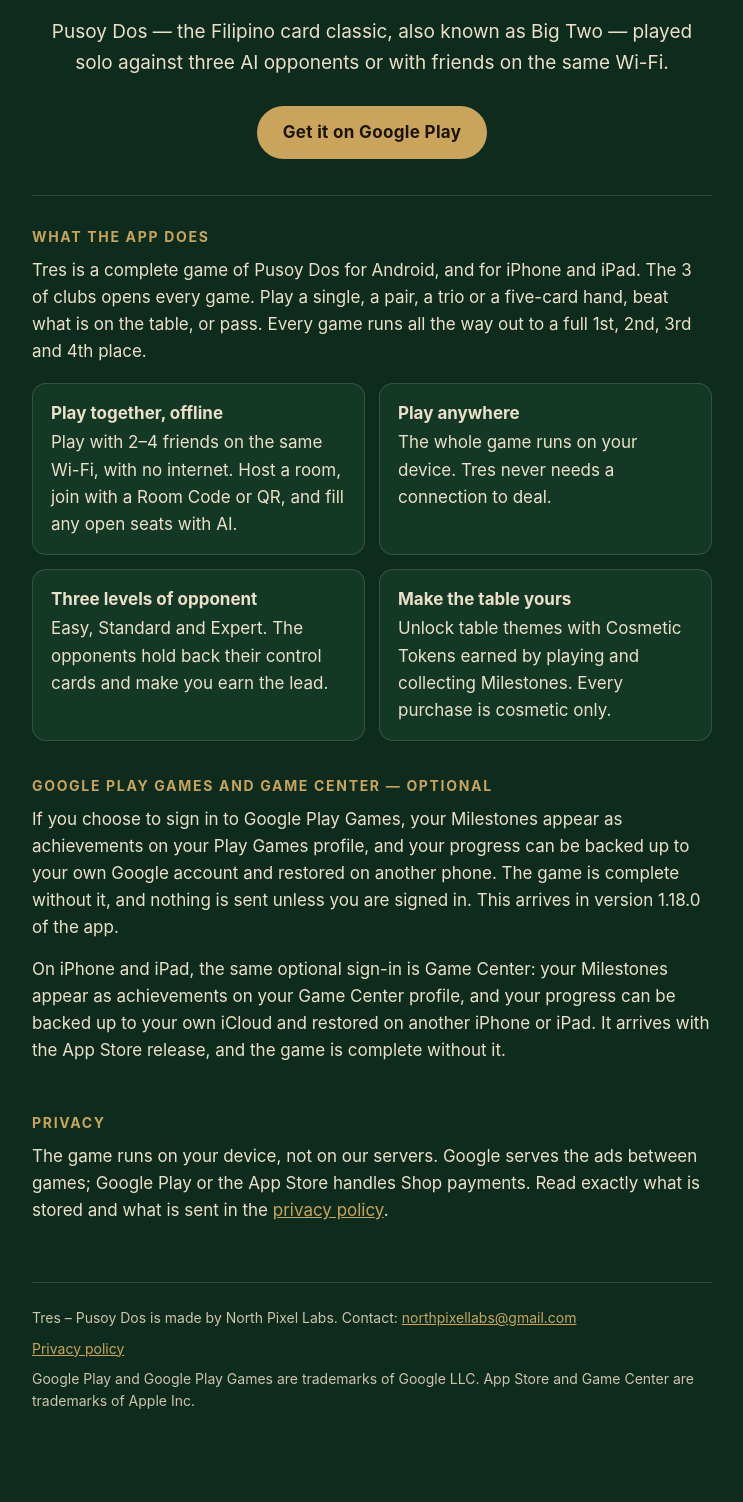
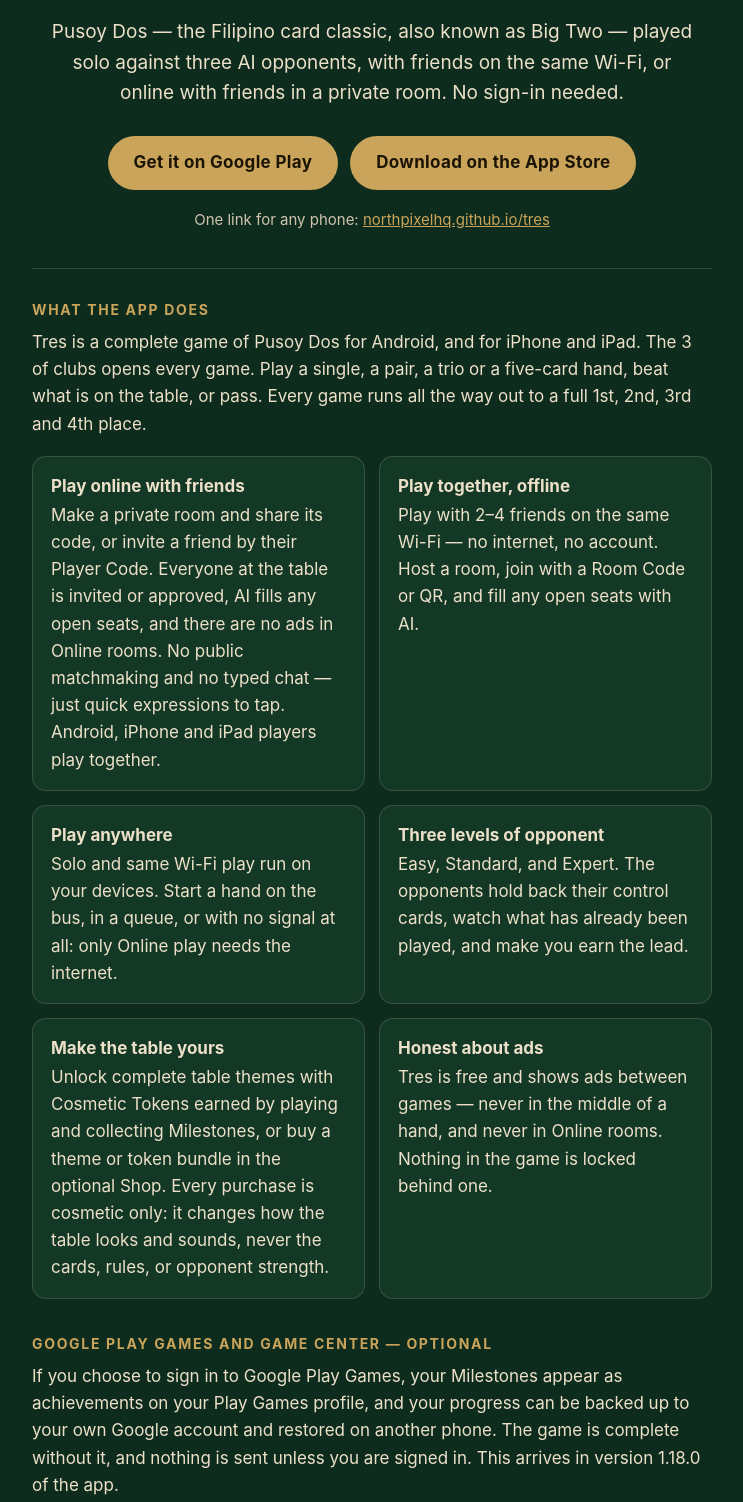
Before and after one commit to northpixelhq/northpixelhq.github.io, a plain HTML site: page index.html in a window 1280 px wide. Shown: the part 282-1784 px from the top of the page, without its empty margins (268-1011 px from the left). Before the commit the page ends 1743 px from the top, so only its background shows below. Drawn offline with Linux system fonts and the light colour scheme.

Commit message:
Home page: both stores, Online play, and what runs where
Both store buttons and a link to the download page. The tagline and
feature cards take the approved store listing wording, now including
Online play with friends. The Privacy section no longer says the game
runs only on the device: local play does not contact the Online
service, Online uses our server and a guest profile, and it links the
Online Terms and the deletion help page. Trademark line covers Android,
iPhone, iPad and the App Store.

```diff
--- a/index.html
+++ b/index.html
@@ -4,7 +4,18 @@
 <meta charset="utf-8">
 <meta name="viewport" content="width=device-width, initial-scale=1">
 <title>Tres – Pusoy Dos</title>
-<meta name="description" content="Tres – Pusoy Dos: the Filipino card classic, also known as Big Two, played solo against three AI opponents or with friends on the same Wi-Fi. By North Pixel Labs.">
+<meta name="description" content="Tres – Pusoy Dos: the Filipino card classic, also known as Big Two, played solo against three AI opponents, with friends on the same Wi-Fi, or online with friends in a private room. For Android, iPhone and iPad. By North Pixel Labs.">
+<meta property="og:type" content="website">
+<meta property="og:site_name" content="North Pixel Labs">
+<meta property="og:url" content="https://northpixelhq.github.io/">
+<meta property="og:title" content="Tres – Pusoy Dos">
+<meta property="og:description" content="Pusoy Dos solo, with friends on one Wi-Fi, or online in a private room. Free on Google Play and the App Store.">
+<meta property="og:image" content="https://northpixelhq.github.io/tres/share.jpg">
+<meta property="og:image:type" content="image/jpeg">
+<meta property="og:image:width" content="1200">
+<meta property="og:image:height" content="630">
+<meta property="og:image:alt" content="The Tres – Pusoy Dos icon, the three of clubs on green felt, above the words: The Filipino card classic, also known as Big Two.">
+<meta name="twitter:card" content="summary_large_image">
 <link rel="icon" type="image/png" href="pusoy/tres-icon-512.png">
 <style>
   :root {
@@ -39,6 +50,7 @@
   }
   .by { margin: 8px 0 20px; color: var(--ivory-soft); font-size: 15px; letter-spacing: 0.08em; text-transform: uppercase; }
   .tagline { margin: 0 auto 28px; max-width: 34em; font-size: 19px; }
+  .ctas { display: flex; flex-wrap: wrap; justify-content: center; gap: 12px; }
   .cta {
     display: inline-block;
     padding: 13px 26px;
@@ -50,6 +62,7 @@
     letter-spacing: 0.02em;
   }
   .cta:focus-visible, a:focus-visible { outline: 3px solid var(--ivory); outline-offset: 3px; }
+  .onelink { margin: 18px 0 0; color: var(--ivory-soft); font-size: 15px; }
   section { padding: 30px 0 4px; }
   h2 {
     margin: 0 0 8px;
@@ -74,18 +87,24 @@
     <img src="pusoy/tres-icon-512.png" alt="The Tres – Pusoy Dos app icon: the three of clubs on green felt">
     <h1>Tres – Pusoy Dos</h1>
     <p class="by">A card game by North Pixel Labs</p>
-    <p class="tagline">Pusoy Dos — the Filipino card classic, also known as Big Two — played solo against three AI opponents or with friends on the same Wi-Fi.</p>
-    <a class="cta" href="https://play.google.com/store/apps/details?id=dev.tres.app">Get it on Google Play</a>
+    <p class="tagline">Pusoy Dos — the Filipino card classic, also known as Big Two — played solo against three AI opponents, with friends on the same Wi-Fi, or online with friends in a private room. No sign-in needed.</p>
+    <div class="ctas">
+      <a class="cta" href="https://play.google.com/store/apps/details?id=dev.tres.app">Get it on Google Play</a>
+      <a class="cta" href="https://apps.apple.com/app/id6815482151">Download on the App Store</a>
+    </div>
+    <p class="onelink">One link for any phone: <a href="tres/">northpixelhq.github.io/tres</a></p>
   </header>
 
   <section aria-labelledby="what">
     <h2 id="what">What the app does</h2>
     <p>Tres is a complete game of Pusoy Dos for Android, and for iPhone and iPad. The 3 of clubs opens every game. Play a single, a pair, a trio or a five-card hand, beat what is on the table, or pass. Every game runs all the way out to a full 1st, 2nd, 3rd and 4th place.</p>
     <ul class="features">
-      <li><strong>Play together, offline</strong>Play with 2–4 friends on the same Wi-Fi, with no internet. Host a room, join with a Room Code or QR, and fill any open seats with AI.</li>
-      <li><strong>Play anywhere</strong>The whole game runs on your device. Tres never needs a connection to deal.</li>
-      <li><strong>Three levels of opponent</strong>Easy, Standard and Expert. The opponents hold back their control cards and make you earn the lead.</li>
-      <li><strong>Make the table yours</strong>Unlock table themes with Cosmetic Tokens earned by playing and collecting Milestones. Every purchase is cosmetic only.</li>
+      <li><strong>Play online with friends</strong>Make a private room and share its code, or invite a friend by their Player Code. Everyone at the table is invited or approved, AI fills any open seats, and there are no ads in Online rooms. No public matchmaking and no typed chat — just quick expressions to tap. Android, iPhone and iPad players play together.</li>
+      <li><strong>Play together, offline</strong>Play with 2–4 friends on the same Wi-Fi — no internet, no account. Host a room, join with a Room Code or QR, and fill any open seats with AI.</li>
+      <li><strong>Play anywhere</strong>Solo and same Wi-Fi play run on your devices. Start a hand on the bus, in a queue, or with no signal at all: only Online play needs the internet.</li>
+      <li><strong>Three levels of opponent</strong>Easy, Standard, and Expert. The opponents hold back their control cards, watch what has already been played, and make you earn the lead.</li>
+      <li><strong>Make the table yours</strong>Unlock complete table themes with Cosmetic Tokens earned by playing and collecting Milestones, or buy a theme or token bundle in the optional Shop. Every purchase is cosmetic only: it changes how the table looks and sounds, never the cards, rules, or opponent strength.</li>
+      <li><strong>Honest about ads</strong>Tres is free and shows ads between games — never in the middle of a hand, and never in Online rooms. Nothing in the game is locked behind one.</li>
     </ul>
   </section>
 
@@ -93,17 +112,21 @@
     <h2 id="games">Google Play Games and Game Center — optional</h2>
     <p>If you choose to sign in to Google Play Games, your Milestones appear as achievements on your Play Games profile, and your progress can be backed up to your own Google account and restored on another phone. The game is complete without it, and nothing is sent unless you are signed in. This arrives in version 1.18.0 of the app.</p>
     <p>On iPhone and iPad, the same optional sign-in is Game Center: your Milestones appear as achievements on your Game Center profile, and your progress can be backed up to your own iCloud and restored on another iPhone or iPad. It arrives with the App Store release, and the game is complete without it.</p>
+    <p>Your Online profile is separate from both. On Android you can protect it with Play Games, to keep it if you reinstall or change phones. On iPhone and iPad it stays on that device: Game Center is not used for Online.</p>
   </section>
 
   <section aria-labelledby="privacy">
     <h2 id="privacy">Privacy</h2>
-    <p>The game runs on your device, not on our servers. Google serves the ads between games; Google Play or the App Store handles Shop payments. Read exactly what is stored and what is sent in the <a href="https://northpixelhq.github.io/pusoy/privacy-policy">privacy policy</a>.</p>
+    <p>Solo and same Wi-Fi play run on your devices and do not contact our Online service. Same Wi-Fi play sends room information to the other phones on your local network.</p>
+    <p>Online play is optional and needs no sign-in. It creates a private guest profile and sends our server what it needs to run private rooms, such as your display name, your Player Code and the games you play there. The <a href="https://northpixelhq.github.io/pusoy/online-terms">Online Terms</a> set its rules, and <a href="https://northpixelhq.github.io/pusoy/delete-online-profile">Delete your Online profile</a> says how to delete it, in the app or by email.</p>
+    <p>Google serves the ads between games, never in Online rooms. Google Play on Android and the App Store on iPhone and iPad handle Shop payments, and we do not receive your payment-card details. There are no North Pixel Labs gameplay analytics, and Online profile data is not used for advertising.</p>
+    <p>Read exactly what is stored and what is sent, and for how long, in the <a href="https://northpixelhq.github.io/pusoy/privacy-policy">privacy policy</a>.</p>
   </section>
 
   <footer>
     <p>Tres – Pusoy Dos is made by North Pixel Labs. Contact: <a href="mailto:northpixellabs@gmail.com">northpixellabs@gmail.com</a></p>
-    <p><a href="https://northpixelhq.github.io/pusoy/privacy-policy">Privacy policy</a></p>
-    <p>Google Play and Google Play Games are trademarks of Google LLC. App Store and Game Center are trademarks of Apple Inc.</p>
+    <p><a href="https://northpixelhq.github.io/pusoy/privacy-policy">Privacy policy</a> · <a href="https://northpixelhq.github.io/pusoy/online-terms">Online Terms</a> · <a href="https://northpixelhq.github.io/pusoy/delete-online-profile">Delete your Online profile</a></p>
+    <p>Google Play, Google Play Games and Android are trademarks of Google LLC. iPhone, iPad and Game Center are trademarks of Apple Inc. App Store is a service mark of Apple Inc.</p>
   </footer>
 </main>
 </body>
```
